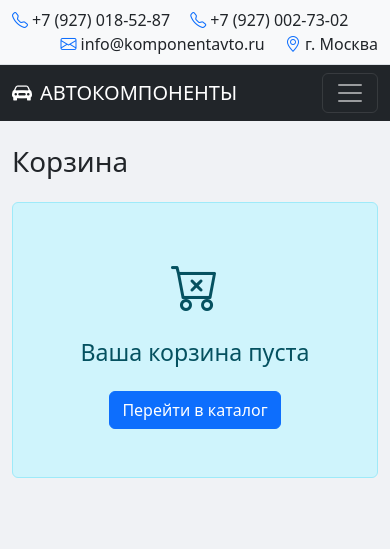
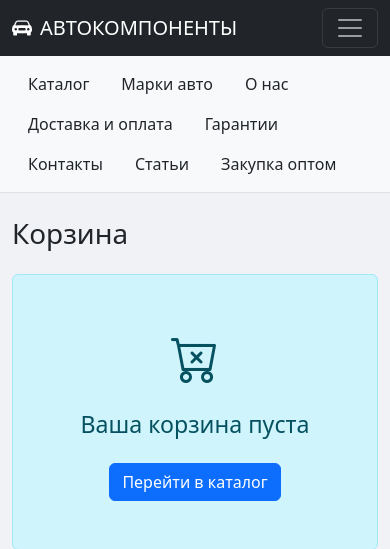
Before and after one commit to Akika15/crm-auto, a Django app: page /cart/ in a window 390 px wide. Shown: the top 549 px of the page. Run offline with Django 5.2, Linux system fonts and the light colour scheme; data comes from the database, SQL or seed files in the repository; data that the repository does not hold is empty.

Commit message:
Remove phones/email, add two-line menu like screenshot

```diff
--- a/crm_app/templates/crm_app/base.html
+++ b/crm_app/templates/crm_app/base.html
@@ -9,21 +9,7 @@
 </head>
 <body style="background-color: #f0f2f5; min-height: 100vh; transition: all 0.3s ease;">
     <div style="min-height: 100vh;">
-        <!-- Верхняя строка с телефонами -->
-        <div class="bg-light border-bottom py-2">
-            <div class="container">
-                <div class="row align-items-center">
-                    <div class="col-md-6">
-                        <span class="me-3"><i class="bi bi-telephone text-primary me-1"></i>+7 (927) 018-52-87</span>
-                        <span><i class="bi bi-telephone text-primary me-1"></i>+7 (927) 002-73-02</span>
-                    </div>
-                    <div class="col-md-6 text-end">
-                        <span class="me-3"><i class="bi bi-envelope text-primary me-1"></i>info@komponentavto.ru</span>
-                        <span><i class="bi bi-geo-alt text-primary me-1"></i>г. Москва</span>
-                    </div>
-                </div>
-            </div>
-        </div>
+        <!-- Верхняя строка с телефонами (УДАЛЕНА) -->
 
         <!-- Главное меню -->
         <nav class="navbar navbar-expand-lg navbar-dark bg-dark">
@@ -45,7 +31,7 @@
                             <a class="nav-link" href="#">Марки авто</a>
                         </li>
                         <li class="nav-item">
-                            <a class="nav-link" href="#">О нас</a>
+                            <a class="nav-link" href="#">О магазине</a>
                         </li>
                         <li class="nav-item">
                             <a class="nav-link" href="#">Доставка и оплата</a>
@@ -63,25 +49,13 @@
                             <a class="nav-link" href="#">Закупка оптом</a>
                         </li>
                     </ul>
-                    <ul class="navbar-nav ms-auto">
-                        <!-- Поиск -->
-                        <li class="nav-item">
-                            <form class="d-flex" role="search" method="get" action="{% url 'crm_app:catalog' %}">
-                                <input class="form-control form-control-sm me-2" type="search" name="search" placeholder="Поиск..." aria-label="Search">
+                    <div class="d-flex">
+                        <form class="d-flex me-3" role="search" method="get" action="{% url 'crm_app:catalog' %}">
+                            <input class="form-control form-control-sm me-2" type="search" name="search" placeholder="Найти" aria-label="Search" style="width: 150px;">
                             <button class="btn btn-outline-light btn-sm" type="submit">Найти</button>
                         </form>
-                        </li>
+                        <ul class="navbar-nav">
                             {% if user.is_authenticated %}
-                            <li class="nav-item">
-                                <a class="nav-link" href="{% url 'crm_app:wishlist' %}">
-                                    <i class="bi bi-heart"></i>
-                                </a>
-                            </li>
-                            <li class="nav-item">
-                                <a class="nav-link" href="{% url 'crm_app:cart_view' %}">
-                                    <i class="bi bi-cart"></i>
-                                </a>
-                            </li>
                                 <li class="nav-item dropdown">
                                     <a class="nav-link dropdown-toggle" href="#" role="button" data-bs-toggle="dropdown">
                                         <i class="bi bi-person-circle"></i> {{ user.username }}
@@ -113,6 +87,7 @@
                                         <i class="bi bi-box-arrow-in-right me-1"></i>Войти
                                     </a>
                                 </li>
+                            {% endif %}
                             <li class="nav-item">
                                 <a class="nav-link" href="{% url 'crm_app:wishlist' %}">
                                     <i class="bi bi-heart"></i>
@@ -123,7 +98,6 @@
                                     <i class="bi bi-cart"></i>
                                 </a>
                             </li>
-                        {% endif %}
                             <!-- Кнопка переключения темы -->
                             <li class="nav-item">
                                 <button onclick="toggleTheme()" class="btn btn-link nav-link" style="border: none; background: none; color: rgba(255,255,255,.55);">
@@ -133,7 +107,44 @@
                         </ul>
                     </div>
                 </div>
+            </div>
         </nav>
+
+        <!-- Второе меню (под шапкой) -->
+        <div class="bg-light border-bottom py-2">
+            <div class="container">
+                <div class="row">
+                    <div class="col-12">
+                        <ul class="nav justify-content-start">
+                            <li class="nav-item">
+                                <a class="nav-link text-dark" href="{% url 'crm_app:catalog' %}">Каталог</a>
+                            </li>
+                            <li class="nav-item">
+                                <a class="nav-link text-dark" href="#">Марки авто</a>
+                            </li>
+                            <li class="nav-item">
+                                <a class="nav-link text-dark" href="#">О нас</a>
+                            </li>
+                            <li class="nav-item">
+                                <a class="nav-link text-dark" href="#">Доставка и оплата</a>
+                            </li>
+                            <li class="nav-item">
+                                <a class="nav-link text-dark" href="#">Гарантии</a>
+                            </li>
+                            <li class="nav-item">
+                                <a class="nav-link text-dark" href="#">Контакты</a>
+                            </li>
+                            <li class="nav-item">
+                                <a class="nav-link text-dark" href="#">Статьи</a>
+                            </li>
+                            <li class="nav-item">
+                                <a class="nav-link text-dark" href="#">Закупка оптом</a>
+                            </li>
+                        </ul>
+                    </div>
+                </div>
+            </div>
+        </div>
 
         <div class="container mt-4">
             {% block content %}
```
Lines whose indentation alone changed are shown as unchanged.
